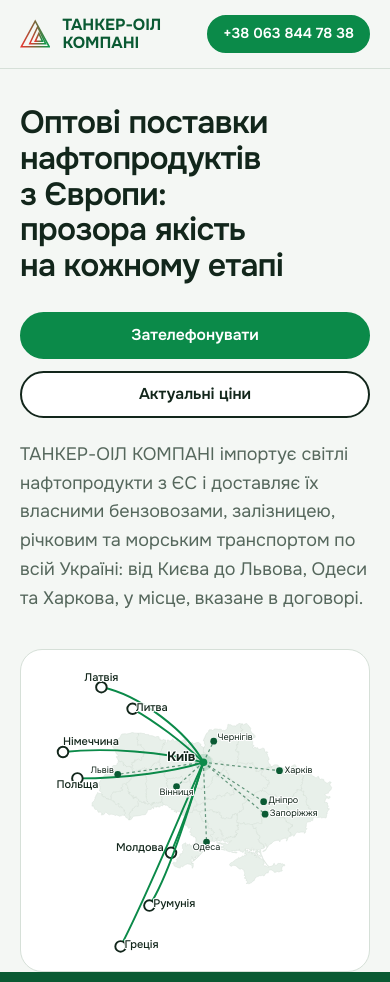
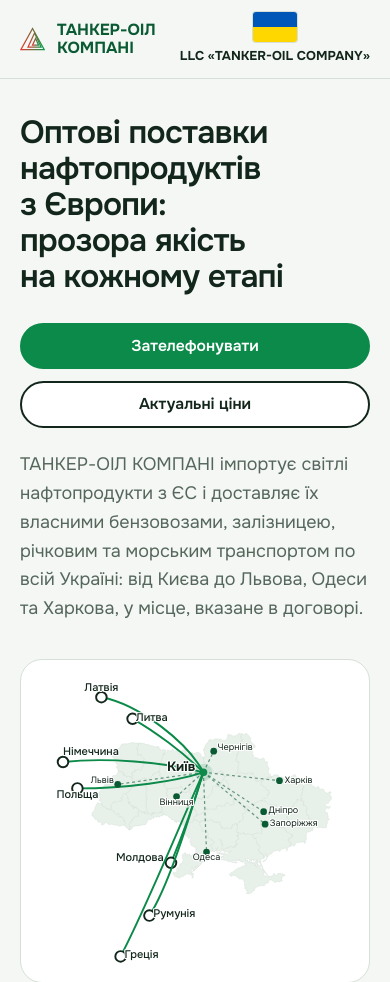
Before and after one commit to destruct1488/pets-workshop, a React app in the folder fuel-site/: page / in a window 390 px wide. Shown: the top 982 px of the page. Built offline with nearby package versions, Linux system fonts and the light colour scheme; some packages are replaced by stand-ins of ours.

Commit message:
Replace the header phone button with a Ukrainian flag and the legal name
Co-Authored-By: Claude Haiku 5.5 <noreply@anthropic.com>

```diff
--- a/fuel-site/src/app/globals.css
+++ b/fuel-site/src/app/globals.css
@@ -211,9 +211,35 @@ a {
   background: var(--ink);
   color: #fff;
 }
-.header-phone {
-  padding: 9px 18px;
+.header-brand-right {
+  display: flex;
+  flex-direction: column;
+  align-items: center;
+  gap: 4px;
+}
+.flag-ua {
+  display: flex;
+  flex-direction: column;
+  width: 44px;
+  height: 30px;
+  border-radius: 3px;
+  overflow: hidden;
+  box-shadow: 0 0 0 1px var(--line);
+}
+.flag-ua span {
+  flex: 1;
+}
+.flag-ua span:first-child {
+  background: #0057b7;
+}
+.flag-ua span:last-child {
+  background: #ffd700;
+}
+.header-legal {
+  font-weight: 700;
+  font-size: 0.8rem;
   white-space: nowrap;
+  color: var(--ink);
 }
 
 /* ---------- Hero ---------- */
--- a/fuel-site/src/app/page.tsx
+++ b/fuel-site/src/app/page.tsx
@@ -28,9 +28,13 @@ export default async function Home() {
               </a>
             ))}
           </nav>
-          <a className="button button-solid header-phone" href={mainPhone.href}>
-            {mainPhone.display}
-          </a>
+          <div className="header-brand-right">
+            <span className="flag-ua" aria-hidden="true">
+              <span />
+              <span />
+            </span>
+            <span className="header-legal">LLC «{company.nameLatin}»</span>
+          </div>
         </div>
       </header>
 
```
